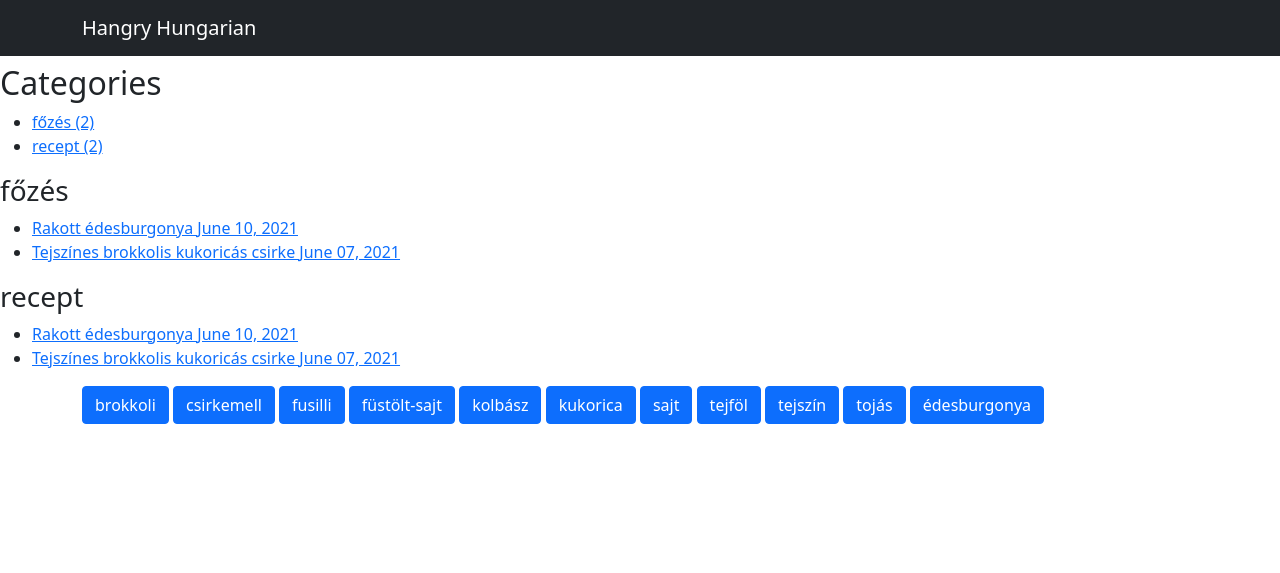
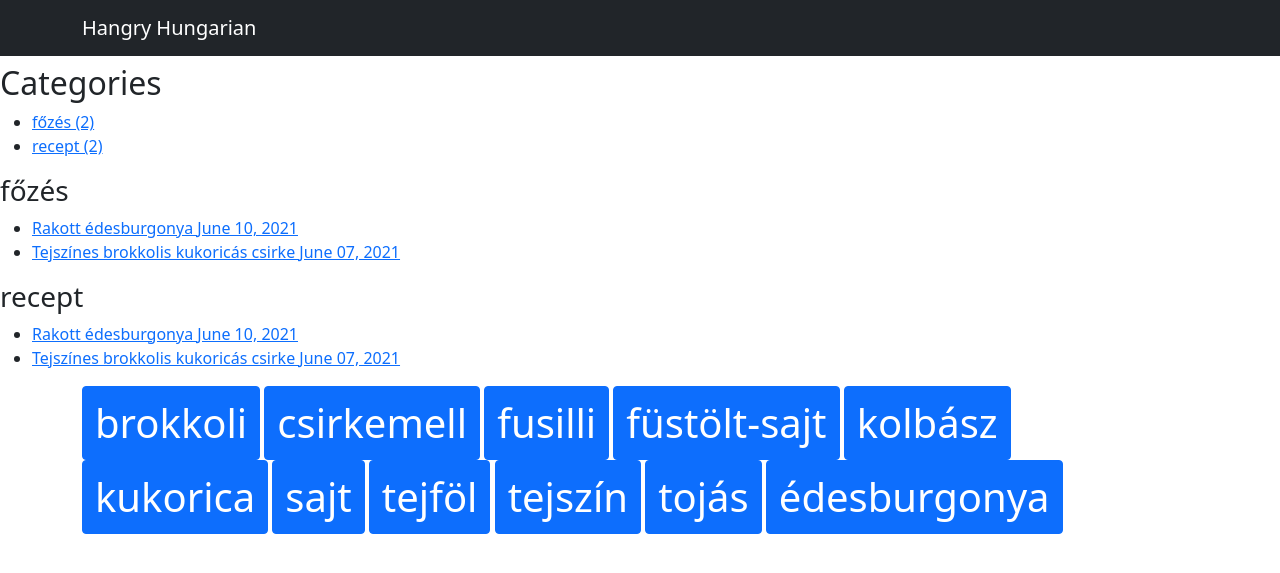
Before and after one commit to hangry-hungarian/blog, a Jekyll site: the page built from posts.html, in a window 1280 px wide. Shown: the top 573 px of the page. Built offline with Jekyll 4.4.1, drawn with Linux system fonts in a browser that asks for light colours.

Commit message:
Fix tag cloud

```diff
--- a/_includes/tags-cloud.html
+++ b/_includes/tags-cloud.html
@@ -1,14 +1,21 @@
 
 <section id="tags-cloud" class="container">
+    {% assign tag_weights = '' | split: '' %}
+    {% for tag in site.tags %}
+        {% assign tag_count = tag | last | size | split: '' %}
+        {% assign tag_weights = tag_weights | concat: tag_count %}
+    {% endfor %}
+    {% assign tag_weights = tag_weights | uniq | sort_natural | reverse %}
+
     {% assign tags = site.tags | sort %}
     {% for tag in tags %}
         {% assign tag_name = tag | first | slugify %}
         {% assign tag_count = tag | last | size %}
 
-        {% assign tag_level = 9 %}
-        {% assign index = 0 %}
-        {% for item in category_values %}
-            {% if tag_level < 10 %}
+        {% assign tag_level = 1 %}
+        {% assign index = 1 %}
+        {% for item in tag_weights %}
+            {% if tag_level < 5 %}
                 {% assign tmp_value = tag_count | minus: item %}
                 {% if tmp_value != 0 %}
                     {% assign index = index | plus: 1 %}
@@ -18,7 +25,7 @@
             {% endif %}
         {% endfor %}
 
-        <a href="#" class="btn btn-primary level-{{tag_level}}" role="button">{{tag_name}}</a>
+        <a href="#" class="btn btn-primary fs-{{tag_level}}" role="button">{{tag_name}}</a>
 
     {% endfor %}
 </section>
```
